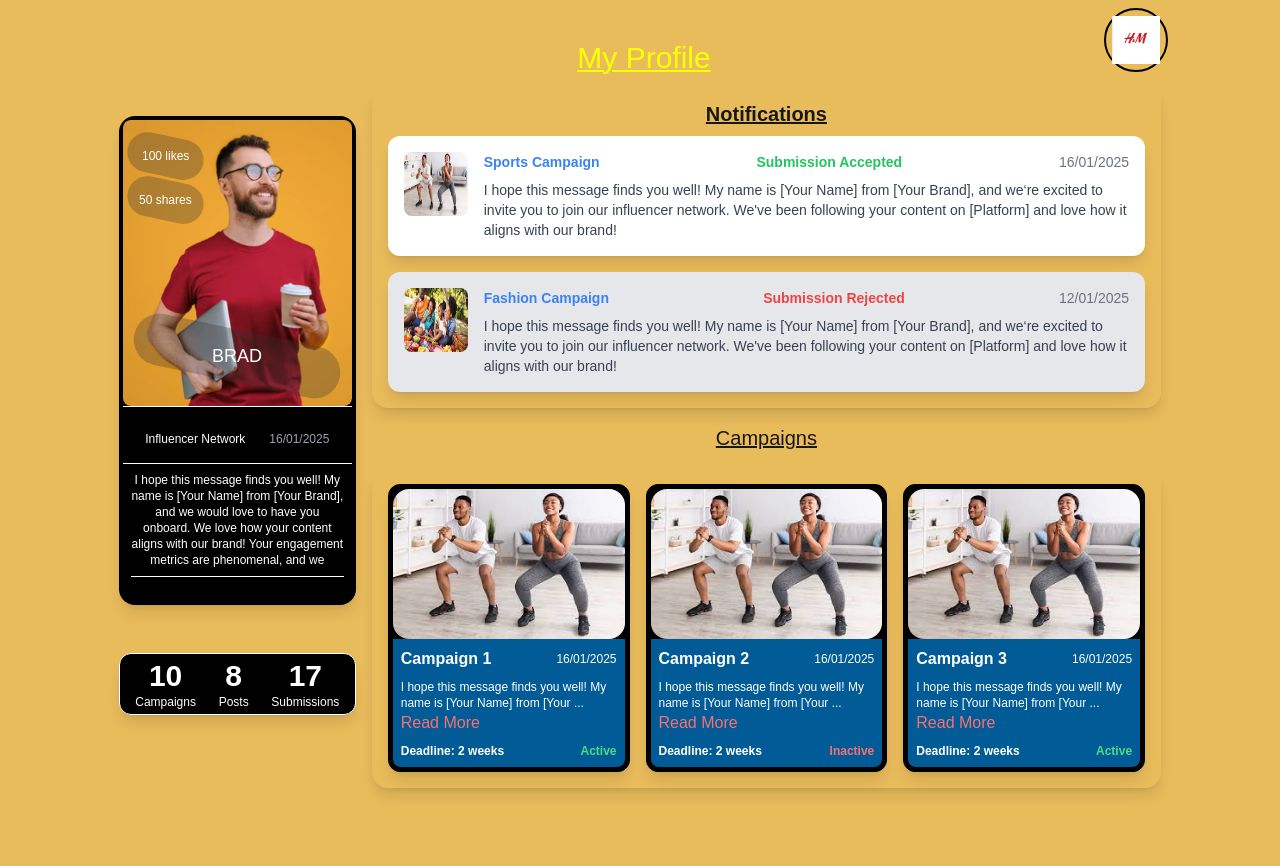
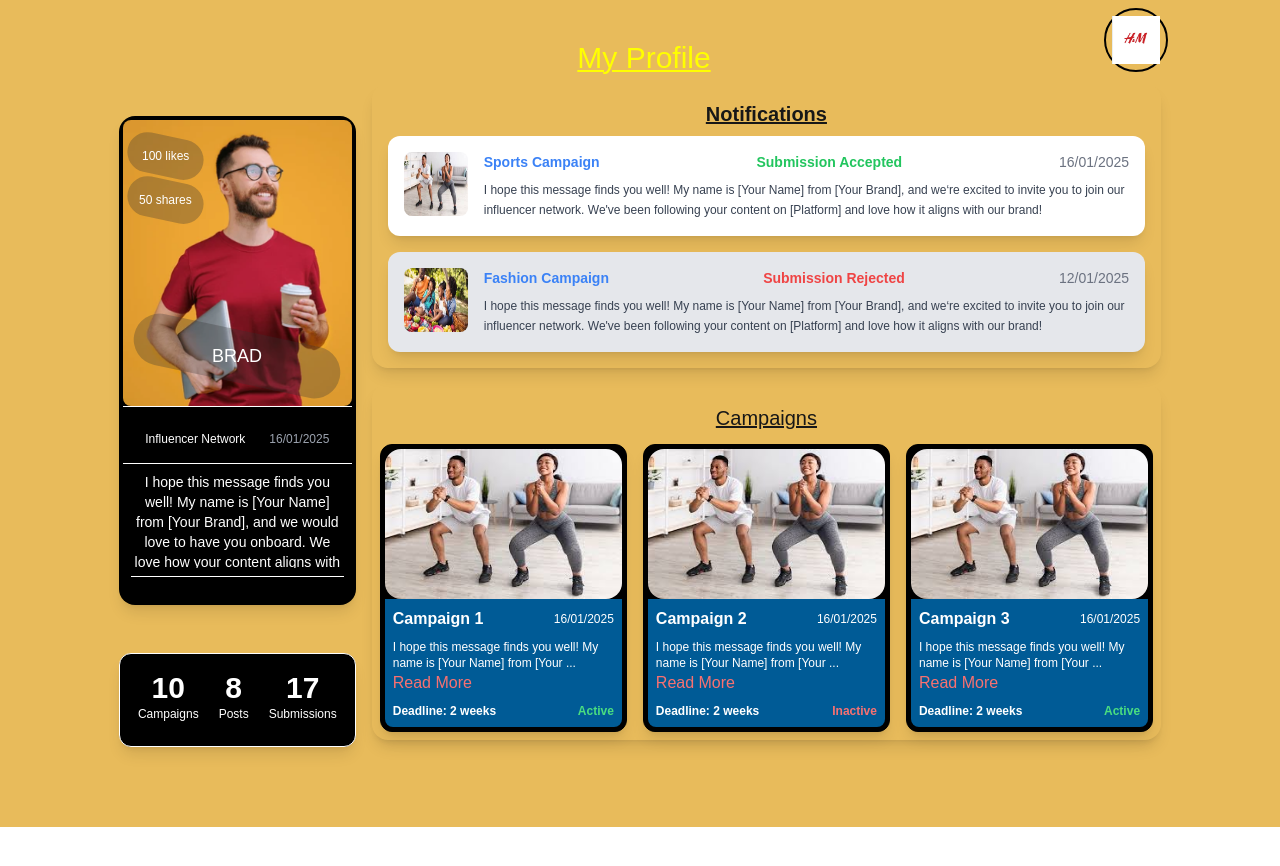
Before and after one commit to andrewindeche/brandinfluencerapp, a Next.js app in the folder frontend/: page /influencer in a window 1280 px wide. After the commit the page ends 827 px from the top, so only its background shows below. Built offline with nearby package versions, Linux system fonts and the light colour scheme; a web font is replaced by a local one.

Commit message:
update style

```diff
--- a/frontend/src/pages/influencer.tsx
+++ b/frontend/src/pages/influencer.tsx
@@ -27,11 +27,9 @@ const InfluencerPage: React.FC = () => {
       <div className="absolute top-2 right-28 z-50">
         <UserMenu />
       </div>
-
       <h1 className="text-3xl text-[#FFFF00] underline mb-1 pb-1 decoration-2 underline-offset-2 text-center ml-2 -mt-2">
         My Profile
       </h1>
-
       <div className="flex justify-center items-start mb-8 space-x-4">
         <div className="w-1/5 space-y-12 self-start mt-8">
           <div
@@ -65,26 +63,23 @@ const InfluencerPage: React.FC = () => {
                 </div>
               </div>
             </div>
-
             <div className="border-t border-b border-white py-4 px-2">
               <div className="flex justify-center text-xs mt-2">
                 <p>Influencer Network</p>
                 <p className="text-gray-400 ml-6">16/01/2025</p>
               </div>
             </div>
-
             <div
               className={`h-24 px-2 mt-2 ${isHovered ? 'overflow-y-auto' : 'overflow-hidden'}`}
             >
-              <p className="text-center text-xs max-w-full">{message}</p>
+              <p className="text-center text-sm max-w-full">{message}</p>
             </div>
 
             <div className="px-2 pb-4">
               <hr className="border-t border-white my-2" />
             </div>
           </div>
-
-          <div className="border border-white bg-black text-white rounded-xl shadow-lg w-full max-w-xl mx-auto mt-8 p-1 flex justify-around">
+          <div className="pb-6 px-2 py-4 border border-white bg-black text-white rounded-xl shadow-lg w-full max-w-xl mx-auto mt-8 p-1 flex justify-around">
             <div className="text-center">
               <p className="text-3xl font-bold">10</p>
               <p className="text-xs">Campaigns</p>
@@ -121,7 +116,7 @@ const InfluencerPage: React.FC = () => {
                     </p>
                     <p className="text-gray-500">16/01/2025</p>
                   </div>
-                  <p className="text-gray-700">
+                  <p className="text-gray-700 text-[12px]">
                     I hope this message finds you well! My name is [Your Name]
                     from [Your Brand], and we&lsquo;re excited to invite you to
                     join our influencer network. We&#39;ve been following your
@@ -146,7 +141,7 @@ const InfluencerPage: React.FC = () => {
                     </p>
                     <p className="text-gray-500">12/01/2025</p>
                   </div>
-                  <p className="text-gray-700">
+                  <p className="text-gray-700 text-[12px]">
                     I hope this message finds you well! My name is [Your Name]
                     from [Your Brand], and we&lsquo;re excited to invite you to
                     join our influencer network. We&#39;ve been following your
@@ -156,8 +151,8 @@ const InfluencerPage: React.FC = () => {
               </div>
             </div>
           </div>
-          <h4 className="text-xl text-center underline">Campaigns</h4>
-          <div className="p-4 rounded-2xl shadow-lg">
+          <div className="p-2 rounded-2xl shadow-lg">
+            <h4 className="p-3 text-xl text-center underline">Campaigns</h4>
             <div className="grid grid-cols-3 gap-4">
               {campaigns.map((title, index) => {
                 const isExpanded = expandedCards[title];
```
